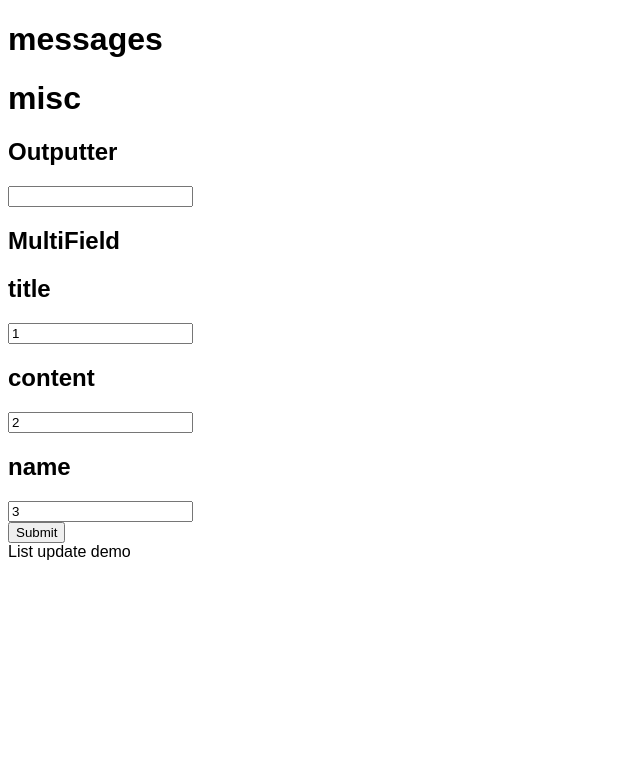
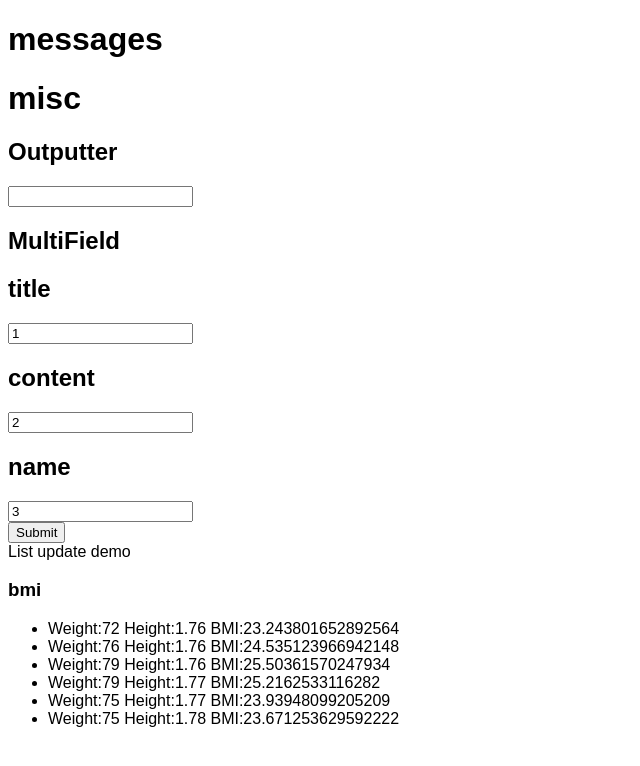
Before and after one commit to stai1/messages, an Angular app: page /misc in a window 1280 px wide. Shown: the top 766 px of the page, without its empty margins (0-640 px from the left). Built offline with nearby package versions, Linux system fonts and the light colour scheme; what angular-in-memory-web-api would draw is missing.

Commit message:
Interval observables

```diff
--- a/src/app/misc/misc.component.html
+++ b/src/app/misc/misc.component.html
@@ -4,3 +4,7 @@
   or else values will be treated as changed on each event -->
 <app-multi-field [propertyFields]="propertyFields"></app-multi-field>
 <div routerLink="/list-update">List update demo</div>
+<h3>bmi</h3>
+<ul>
+  <li *ngFor="let bmi of bmiList">Weight:{{bmi.w}} Height:{{bmi.h}} BMI:{{bmi.bmi}}</li>
+</ul>
--- a/src/app/misc/misc.component.ts
+++ b/src/app/misc/misc.component.ts
@@ -1,6 +1,8 @@
 import { Component, OnInit, Output } from '@angular/core';
 import { PropertyFieldService } from '../property-field.service';
 import { PropertyField } from '../property-field';
+import { of, interval, combineLatest } from 'rxjs';
+import { zip, map } from 'rxjs/operators';
 
 @Component({
   selector: 'app-misc',
@@ -11,6 +13,7 @@ import { PropertyField } from '../property-field';
 export class MiscComponent implements OnInit {
   message: string = "";
   propertyFields: PropertyField[];
+  bmiList: { w: number; h: number; bmi: number; }[] = [];
   constructor(private propertyFieldService: PropertyFieldService) {
     // must do this instead of simply calling getPropertyFields() in html
     // because getter returns new value each time, causing directives to respond
@@ -18,6 +21,12 @@ export class MiscComponent implements OnInit {
   }
 
   ngOnInit() {
+
+    // outputting values at intervals and using combineLatest
+    var height = of(1.76, 1.77, 1.78).pipe(zip(interval(1000), a => a));
+    var weight = of(70, 72, 76, 79, 75).pipe(zip(interval(500), a => a));
+    var bmi = combineLatest(weight, height).pipe(map(([w, h]) => { return { w: w, h: h, bmi: w / (h * h) } }));
+    bmi.subscribe(result => this.bmiList.push(result));
   }
 
   // occurs when outputter emits string
```
